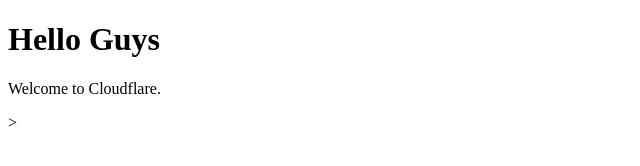
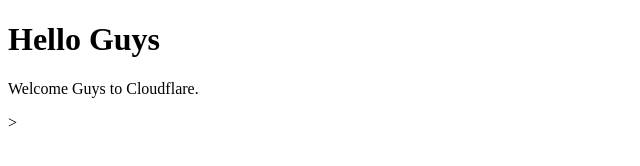
Before and after one commit to RajaneshS/Rajanesh.github.io, a plain HTML site: page index.html in a window 1280 px wide. Shown: the full height of the page, 0-640 px from the left. Drawn offline with Linux system fonts and the light colour scheme.

Commit message:
Add initial index.html file

```diff
--- a/index.html
+++ b/index.html
@@ -7,6 +7,6 @@
 </head>
 <body>
   <h1>Hello Guys</h1>
-  <p>Welcome to Cloudflare.</p>>
+  <p>Welcome Guys to Cloudflare.</p>>
 </body>
 </html>
```
